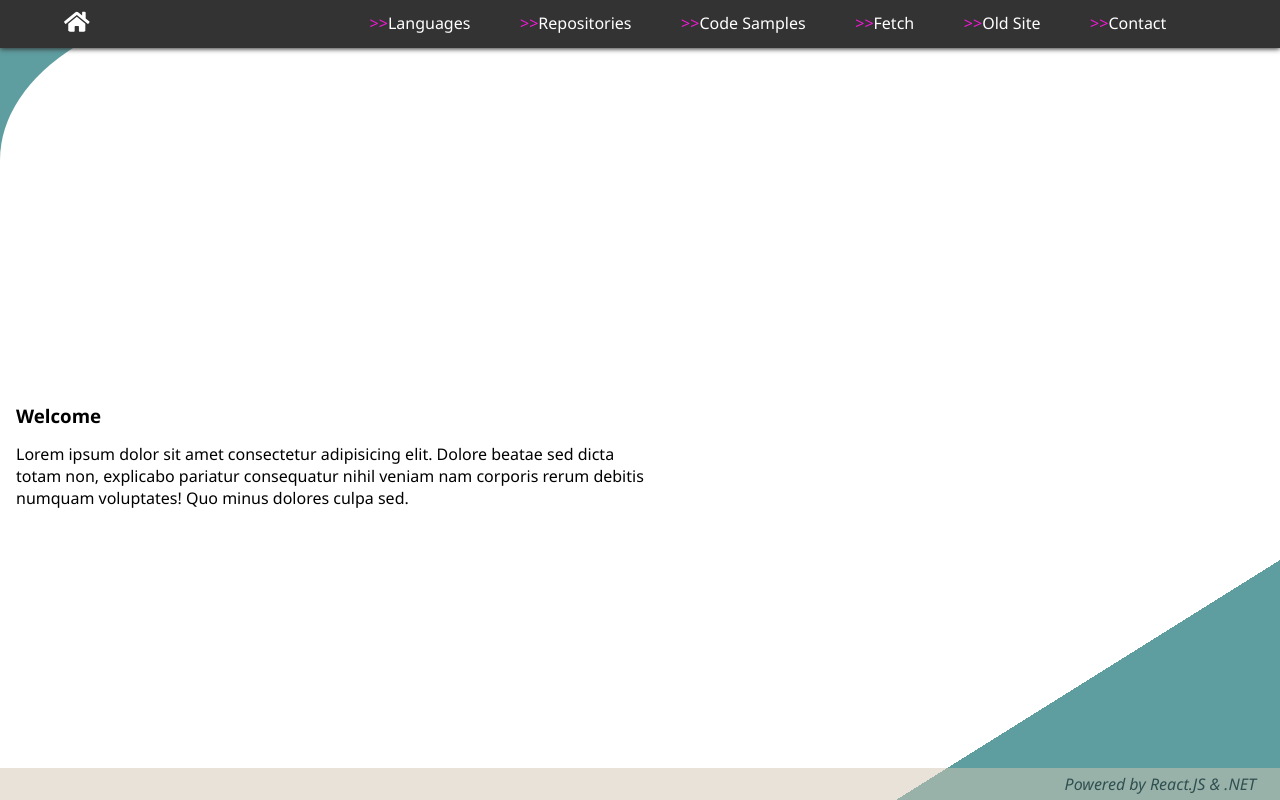
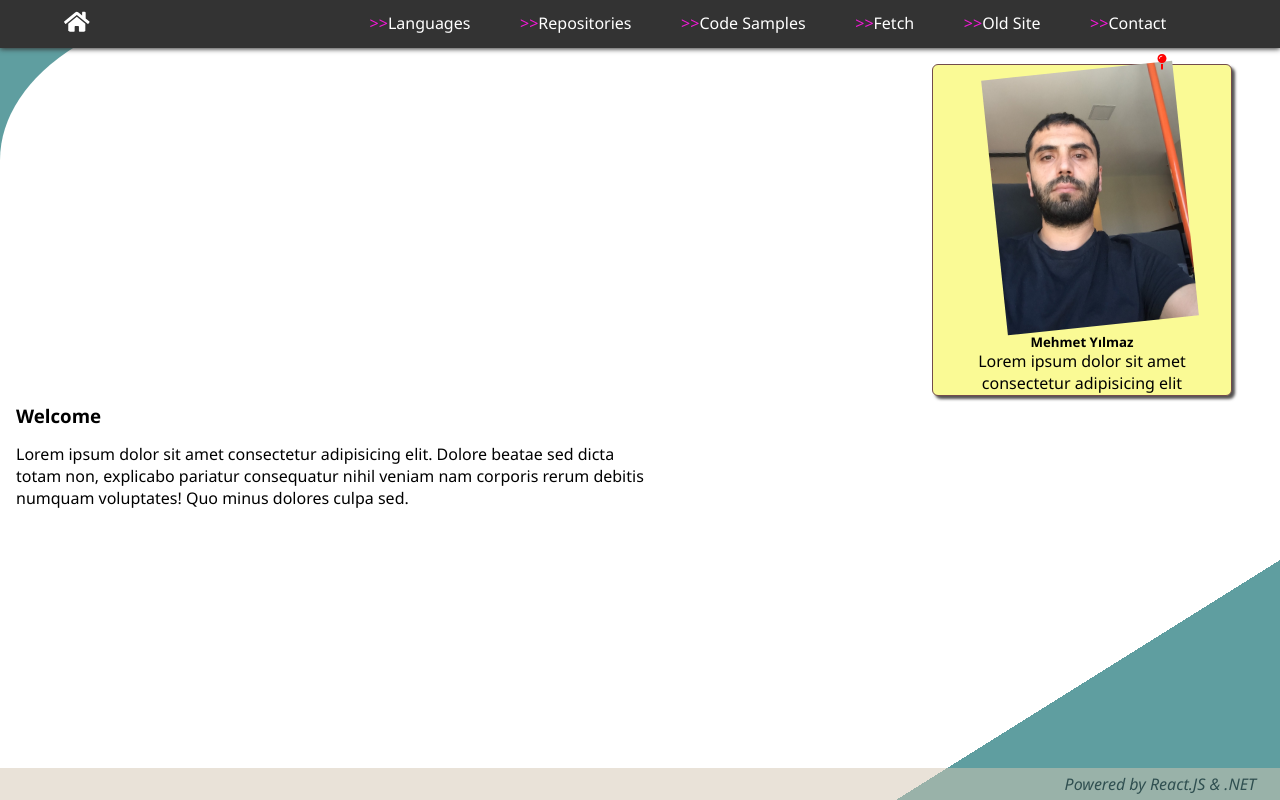
Before and after one commit to yilmazme/prevportfolio, a React (Create React App) app: page /home in a window 1280 px wide. Built offline with nearby package versions, Linux system fonts and the light colour scheme.

Commit message:
progress

```diff
--- a/src/components/Main.css
+++ b/src/components/Main.css
@@ -1,4 +1,4 @@
-.intro1{
+.main{
     background-color: white;
     width: 100vw;
     height:100vh;
@@ -14,7 +14,47 @@
     left: 0px;
     width: 50vw;
     height: 50vh;
-    text-align: center;
     padding: 1rem;
     text-align: left;
   }
+.my-intro{
+  position: absolute;
+  top: 0px;
+  right: 0px;
+  width: 50vw;
+  height: 50vh;
+  text-align: right;
+  padding: 1rem;
+
+}
+
+.my-card{
+  position: absolute;
+  right: 3rem;
+  margin-top:3rem;
+  text-align: center;
+  padding: 5px;
+  border: 1px solid rgb(114, 76, 76);
+  width: 18rem;
+  height: 20rem;
+  border-radius: 6px;
+  box-shadow:rgb(83, 81, 81) 3px 3px 3px;
+  background-color: rgb(250, 250, 149);
+}
+.my-card:hover{
+  border: 1px solid rgb(133, 83, 83);
+  border-radius: 3px;
+  box-shadow:rgb(134, 129, 129) 3px 3px 3px;
+}
+.my-card img{
+  width: 12rem;
+  height: 16rem;
+  transform: rotateZ(-6deg);
+  cursor: pointer;
+}
+.my-card img:hover{
+  width: 12rem;
+  height: 16rem;
+  transform: rotateZ(6deg);
+  transition-duration: 1s;
+}
--- a/src/components/Main.js
+++ b/src/components/Main.js
@@ -1,9 +1,12 @@
 import "./Main.css"
+import {FaMapPin} from "react-icons/fa";
+import mypic from "../pictures/mypic.jpg"
+
 export default function Main() {
 
     return (
-        <div>
-            <div className="intro1">
+
+            <div className="main">
                 <div className="welcome">
                     <h3>Welcome</h3>
                     <p>
@@ -13,7 +16,15 @@ export default function Main() {
                         dolores culpa sed.
                     </p>
                 </div>
+                <div className="my-intro">
+                    <div className="my-card">
+                        <FaMapPin id="FaMapPin" />
+                        <img src={mypic} alt="mypic"/>
+                        <h5>Mehmet Yılmaz</h5>
+                        <p> Lorem ipsum dolor sit amet consectetur adipisicing elit</p>
+                    </div>
+                </div>
             </div>
-        </div>
+
     )
 }
--- a/src/components/Navbar.css
+++ b/src/components/Navbar.css
@@ -15,7 +15,7 @@
     height: 3rem;
     width: 100vw;
     box-shadow: #333 0px 1px 5px ;
-    z-index: 100 ;
+    z-index: 10 ;
   }
 
   .nav-links a {
--- a/src/components/contact/Backdrop.css
+++ b/src/components/contact/Backdrop.css
@@ -1,6 +1,6 @@
 .backdrop {
     position: fixed;
-    z-index: 2;
+    z-index: 11;
     background-color: rgba(0, 0, 0, 0.75);
     width: 100%;
     height: 100vh;
--- a/src/components/contact/Contact.css
+++ b/src/components/contact/Contact.css
@@ -7,7 +7,7 @@
     text-align: left;
     width: 30rem;
     height: 10rem;
-    z-index: 10;
+    z-index: 12;
     position: fixed;
     top: 20vh;
     left: calc(50% - 15rem);
--- a/src/components/fetch/Add.css
+++ b/src/components/fetch/Add.css
@@ -5,7 +5,7 @@
     padding: 1rem;
     width: 40rem;
     height: auto;
-    z-index: 10;
+    z-index: 12;
     position: fixed;
     top: 20vh;
     left: calc(50% - 15rem);
--- a/src/components/fetch/Fetch.css
+++ b/src/components/fetch/Fetch.css
@@ -36,7 +36,6 @@ font-family: 'Franklin Gothic Medium', 'Arial Narrow', Arial, sans-serif;
     margin-top: 1rem;
     text-align: center;
     padding: 5px;
-    cursor: pointer;
     border: 1px solid rgb(114, 76, 76);
     width: 18rem;
     height: 20rem;
@@ -53,6 +52,7 @@ font-family: 'Franklin Gothic Medium', 'Arial Narrow', Arial, sans-serif;
     width: 12rem;
     height: 16rem;
     transform: rotateZ(-6deg);
+    cursor: pointer;
 }
 .user-card img:hover{
     width: 12rem;
--- a/src/components/fetch/Fetch.js
+++ b/src/components/fetch/Fetch.js
@@ -12,21 +12,23 @@ export default function Fetch() {
 
     const [showAdd, setShowAdd] = useState(false);
     const [showPic, setShowPic] = useState(false);
+    const [picId, setPicId] = useState(null);
+
+
 
     function openModal() {
         setShowAdd(true)
     }
     function closeModal() {
         setShowAdd(false)
-        setShowPic(false)
     }
     function openPic(x) {
         setShowPic(true)
+        setPicId(x)
         console.log(x)
     }
     function closePic() {
         setShowPic(false)
-        setShowAdd(false)
     }
 
     const APIUrl = process.env.REACT_APP_USER_API;
@@ -67,20 +69,20 @@ export default function Fetch() {
                 </div>
                 <div className="card-group">
                     {
-                        state.users.map((user,ind) => {
+                        state.users.map((user) => {
                             return (
                                 <div key={uuid4()} className="user-card">
-                                    {showPic && <Picture source={PhotoUrl + user.PhotoFileName}/>}
+
                                     <FaMapPin id="FaMapPin" />
-                                    <img src={user.PhotoFileName ? PhotoUrl + user.PhotoFileName : ""} alt="something" onClick={()=>openPic(ind)}/>
+                                    <img src={user.PhotoFileName ? PhotoUrl + user.PhotoFileName : ""} alt="something" onClick={()=>openPic(user.UserId)}/>
                                     <h5>{user.UserName}</h5>
                                     <p>{user.DateOfJoining.substring(0, 10)}</p>
                                 </div>
                             )
                         })
                     }
-
-                    {(showAdd || showPic) && <Backdrop onClick={closeModal} />}
+                    {showPic && <Picture source={PhotoUrl + state.users.filter((user)=>user.UserId === picId).map(x=> x.PhotoFileName)} onClick={closePic}/>}
+                    {showAdd && <Backdrop onClick={closeModal} />}
                     {showAdd && <Add onClick={closeModal} />}
                 </div>
 
--- a/src/components/fetch/Picture.css
+++ b/src/components/fetch/Picture.css
@@ -1,12 +1,33 @@
 .pic-div{
-    width: 800px;
-    height: 600px;
+    position: fixed;
+    z-index: 12;
+    background-color: rgba(0, 0, 0, 0.85);
+    width: 100%;
+    height: 100%;
+    top: 0;
+    left: 0;
     text-align: center;
-    z-index: 4;
+    overflow: scroll;
 }
 
 .pic-div img{
-    width: 600px;
-    height: 400px;
-    z-index: 15;
+    width: auto;
+    height:auto;
+    z-index: 11;
+    align-self: center;
+    margin-top: 3rem;
 }
+
+#FaRegWindowClose_2{
+    position: fixed;
+    top: 0.8rem;
+    color: rgb(202, 226, 190);
+    background-color: #333 ;
+    height: 1.4rem;
+    width: 1.4rem;
+    cursor: pointer;
+    border-radius: 20%;
+}
+#FaRegWindowClose_2:hover{
+   color: white;
+}
--- a/src/components/fetch/Picture.js
+++ b/src/components/fetch/Picture.js
@@ -1,10 +1,12 @@
 import "./Picture.css";
+import {FaRegWindowClose} from "react-icons/fa"
 
 export default function Picture(props){
 
     return(
-        <div className="pic-div" onClick={props.onClick}>
-            <img src={props.source} alt="sdsf"/>
+        <div className="pic-div">
+            <FaRegWindowClose onClick={props.onClick} id="FaRegWindowClose_2"/>
+            <img id={props.id} src={props.source} alt="sdsf"/>
         </div>
     )
 
```
Also changed, not shown: src/pictures/mypic.jpg (added).
